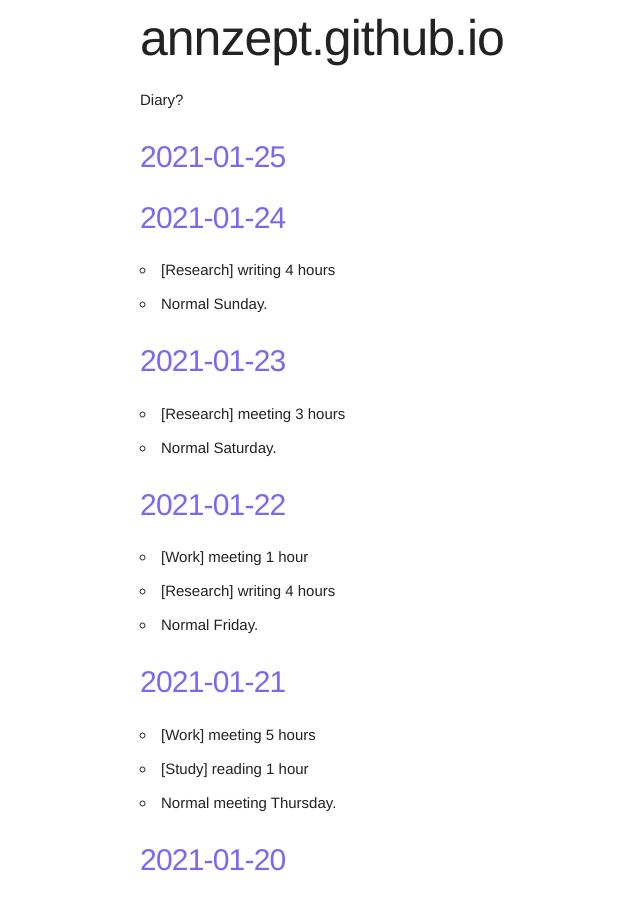
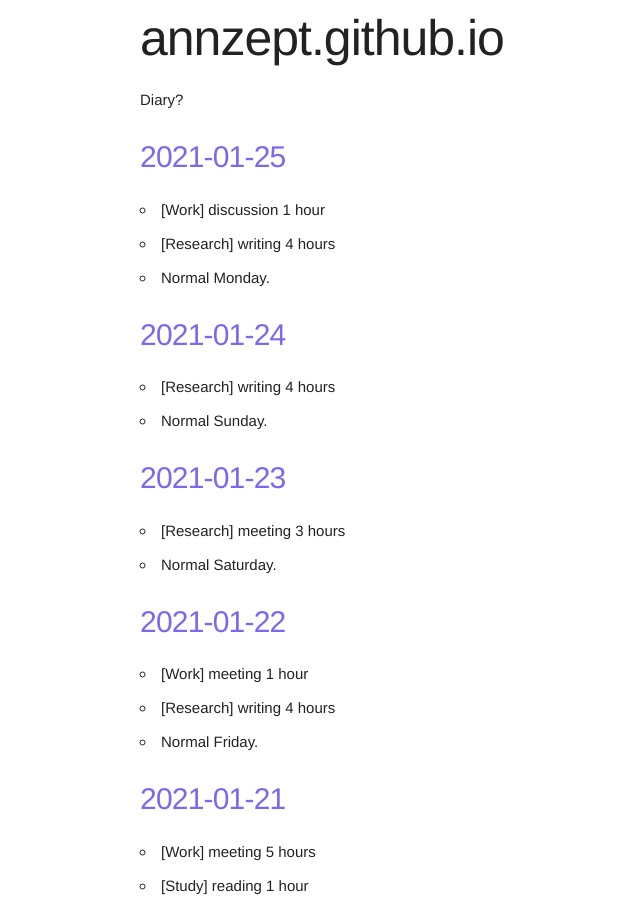
Before and after one commit to annzept/annzept.github.io, a Jekyll site: the page built from index.markdown, in a window 1280 px wide and 900 px high. Shown: the whole window, without its empty margins (20-660 px from the left). Built offline with Jekyll 4.4.1, drawn with Linux system fonts in a browser that asks for light colours.

Commit message:
Tue Jan 26 03:22:32 JST 2021

```diff
--- a/_posts/2021-01-25-diary.md
+++ b/_posts/2021-01-25-diary.md
@@ -4,3 +4,7 @@ title:  2021-01-25
 date:   2021-01-25 23:59:59 +0900
 categories: diary
 ---
+
+- [Work] discussion 1 hour
+- [Research] writing 4 hours
+- Normal Monday.
```
